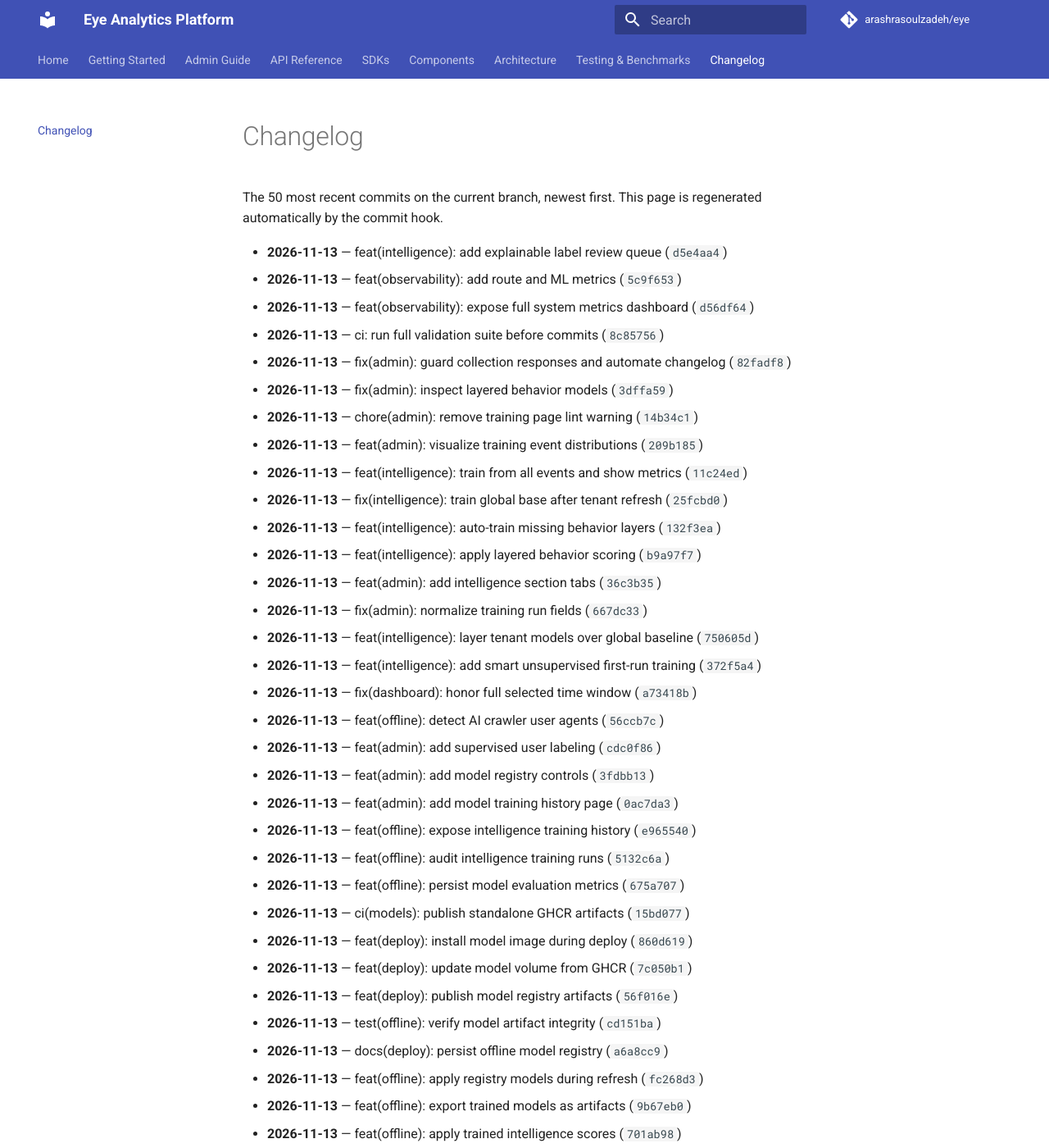
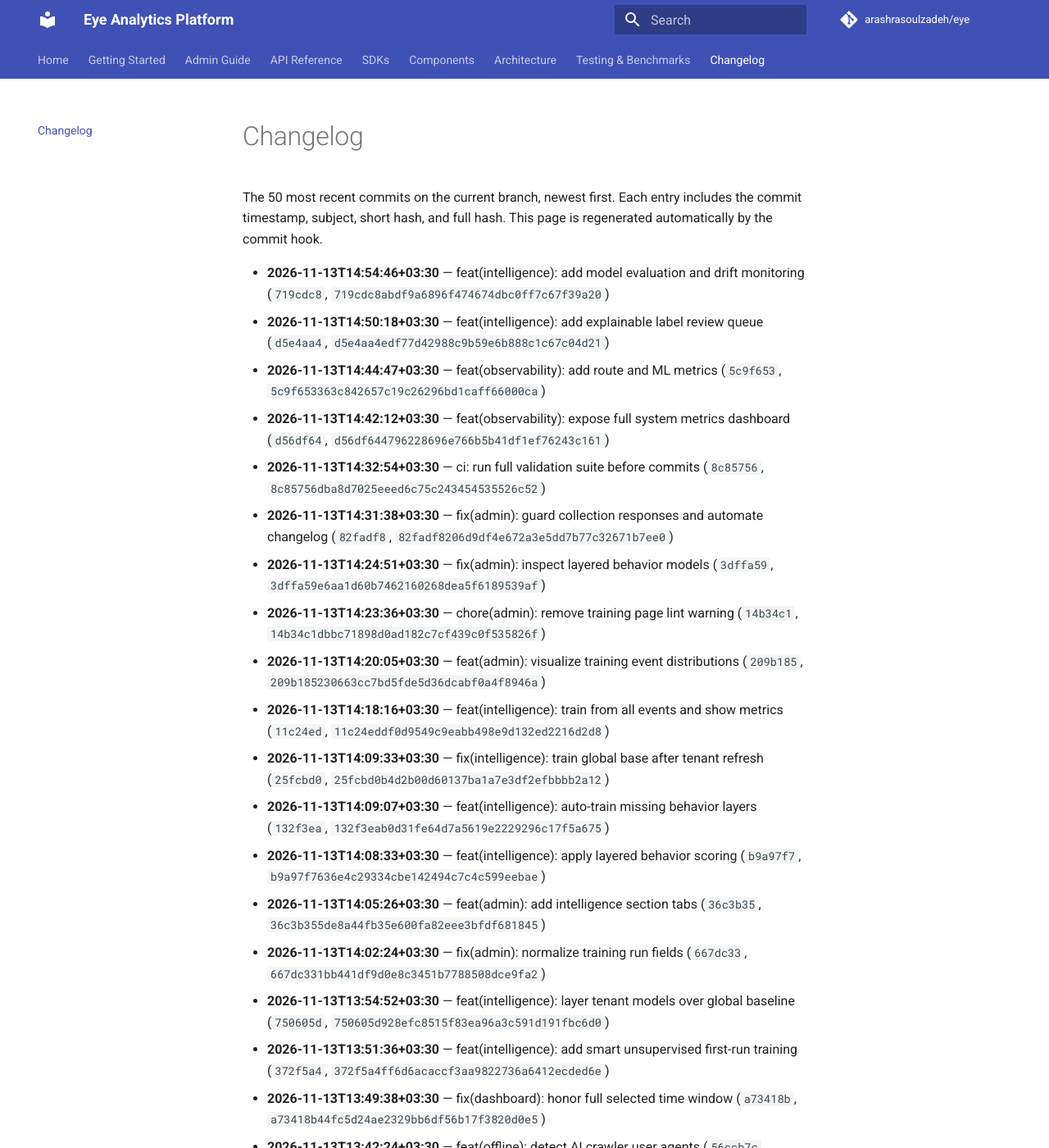
Before and after one commit to arashrasoulzadeh/eye, an MkDocs documentation site: the page built from docs/changelog.md, in a window 1280 px wide and 1400 px high. Shown: the whole window at 82% size. Built offline with MkDocs 1.6.1 and Material for MkDocs 9.7.7, drawn with Linux system fonts in a browser that asks for light colours; comment, search, counter and statistics services are not loaded; some of the changed text lies outside the part shown.

Commit message:
ci: make changelog entries timestamped and traceable

```diff
--- a/docs/changelog.md
+++ b/docs/changelog.md
@@ -1,54 +1,54 @@
 # Changelog
 
-The 50 most recent commits on the current branch, newest first. This page is regenerated automatically by the commit hook.
+The 50 most recent commits on the current branch, newest first. Each entry includes the commit timestamp, subject, short hash, and full hash. This page is regenerated automatically by the commit hook.
 
-- **2026-11-13** — feat(intelligence): add explainable label review queue (`d5e4aa4`)
-- **2026-11-13** — feat(observability): add route and ML metrics (`5c9f653`)
-- **2026-11-13** — feat(observability): expose full system metrics dashboard (`d56df64`)
-- **2026-11-13** — ci: run full validation suite before commits (`8c85756`)
-- **2026-11-13** — fix(admin): guard collection responses and automate changelog (`82fadf8`)
-- **2026-11-13** — fix(admin): inspect layered behavior models (`3dffa59`)
-- **2026-11-13** — chore(admin): remove training page lint warning (`14b34c1`)
-- **2026-11-13** — feat(admin): visualize training event distributions (`209b185`)
-- **2026-11-13** — feat(intelligence): train from all events and show metrics (`11c24ed`)
-- **2026-11-13** — fix(intelligence): train global base after tenant refresh (`25fcbd0`)
-- **2026-11-13** — feat(intelligence): auto-train missing behavior layers (`132f3ea`)
-- **2026-11-13** — feat(intelligence): apply layered behavior scoring (`b9a97f7`)
-- **2026-11-13** — feat(admin): add intelligence section tabs (`36c3b35`)
-- **2026-11-13** — fix(admin): normalize training run fields (`667dc33`)
-- **2026-11-13** — feat(intelligence): layer tenant models over global baseline (`750605d`)
-- **2026-11-13** — feat(intelligence): add smart unsupervised first-run training (`372f5a4`)
-- **2026-11-13** — fix(dashboard): honor full selected time window (`a73418b`)
-- **2026-11-13** — feat(offline): detect AI crawler user agents (`56ccb7c`)
-- **2026-11-13** — feat(admin): add supervised user labeling (`cdc0f86`)
-- **2026-11-13** — feat(admin): add model registry controls (`3fdbb13`)
-- **2026-11-13** — feat(admin): add model training history page (`0ac7da3`)
-- **2026-11-13** — feat(offline): expose intelligence training history (`e965540`)
-- **2026-11-13** — feat(offline): audit intelligence training runs (`5132c6a`)
-- **2026-11-13** — feat(offline): persist model evaluation metrics (`675a707`)
-- **2026-11-13** — ci(models): publish standalone GHCR artifacts (`15bd077`)
-- **2026-11-13** — feat(deploy): install model image during deploy (`860d619`)
-- **2026-11-13** — feat(deploy): update model volume from GHCR (`7c050b1`)
-- **2026-11-13** — feat(deploy): publish model registry artifacts (`56f016e`)
-- **2026-11-13** — test(offline): verify model artifact integrity (`cd151ba`)
-- **2026-11-13** — docs(deploy): persist offline model registry (`a6a8cc9`)
-- **2026-11-13** — feat(offline): apply registry models during refresh (`fc268d3`)
-- **2026-11-13** — feat(offline): export trained models as artifacts (`9b67eb0`)
-- **2026-11-13** — feat(offline): apply trained intelligence scores (`701ab98`)
-- **2026-11-13** — feat(offline): wire global model registry (`ca8674e`)
-- **2026-11-13** — feat(admin): add time-scoped user behavior metrics (`3b4d514`)
-- **2026-11-13** — fix(dashboard): show rolling twenty-four-hour buckets (`54ca3b3`)
-- **2026-11-13** — feat(offline): train versioned user models (`590d18d`)
-- **2026-11-13** — feat(offline): add intelligence training labels (`37028ec`)
-- **2026-11-13** — feat(admin): add user intelligence dashboard (`bf7002f`)
-- **2026-11-13** — feat(offline): add user intelligence snapshots (`95a0240`)
-- **2026-11-13** — feat(offline): expose persisted session location (`58c1046`)
-- **2026-11-13** — feat(offline): add GeoLite2 session enrichment (`833e982`)
-- **2026-11-13** — fix(dashboard): limit hourly chart to selected range (`08d1a60`)
-- **2026-11-13** — fix(admin): link user profiles (`b71187e`)
-- **2026-11-13** — docs: add admin guide and populated screenshots (`0119d30`)
-- **2026-11-13** — perf(analytics): cache suggested funnels (`e3851a9`)
-- **2026-11-13** — perf(analytics): cache funnel results (`1d6b820`)
-- **2026-11-13** — fix(analytics): exclude derived events from buckets (`8c6fa02`)
-- **2026-11-13** — feat(analytics): persist event time buckets (`6d0924a`)
-- **2026-11-13** — feat(analytics): add cached time buckets (`3a5cc4b`)
+- **2026-11-13T14:54:46+03:30** — feat(intelligence): add model evaluation and drift monitoring (`719cdc8`, `719cdc8abdf9a6896f474674dbc0ff7c67f39a20`)
+- **2026-11-13T14:50:18+03:30** — feat(intelligence): add explainable label review queue (`d5e4aa4`, `d5e4aa4edf77d42988c9b59e6b888c1c67c04d21`)
+- **2026-11-13T14:44:47+03:30** — feat(observability): add route and ML metrics (`5c9f653`, `5c9f653363c842657c19c26296bd1caff66000ca`)
+- **2026-11-13T14:42:12+03:30** — feat(observability): expose full system metrics dashboard (`d56df64`, `d56df644796228696e766b5b41df1ef76243c161`)
+- **2026-11-13T14:32:54+03:30** — ci: run full validation suite before commits (`8c85756`, `8c85756dba8d7025eeed6c75c243454535526c52`)
+- **2026-11-13T14:31:38+03:30** — fix(admin): guard collection responses and automate changelog (`82fadf8`, `82fadf8206d9df4e672a3e5dd7b77c32671b7ee0`)
+- **2026-11-13T14:24:51+03:30** — fix(admin): inspect layered behavior models (`3dffa59`, `3dffa59e6aa1d60b7462160268dea5f6189539af`)
+- **2026-11-13T14:23:36+03:30** — chore(admin): remove training page lint warning (`14b34c1`, `14b34c1dbbc71898d0ad182c7cf439c0f535826f`)
+- **2026-11-13T14:20:05+03:30** — feat(admin): visualize training event distributions (`209b185`, `209b185230663cc7bd5fde5d36dcabf0a4f8946a`)
+- **2026-11-13T14:18:16+03:30** — feat(intelligence): train from all events and show metrics (`11c24ed`, `11c24eddf0d9549c9eabb498e9d132ed2216d2d8`)
+- **2026-11-13T14:09:33+03:30** — fix(intelligence): train global base after tenant refresh (`25fcbd0`, `25fcbd0b4d2b00d60137ba1a7e3df2efbbbb2a12`)
+- **2026-11-13T14:09:07+03:30** — feat(intelligence): auto-train missing behavior layers (`132f3ea`, `132f3eab0d31fe64d7a5619e2229296c17f5a675`)
+- **2026-11-13T14:08:33+03:30** — feat(intelligence): apply layered behavior scoring (`b9a97f7`, `b9a97f7636e4c29334cbe142494c7c4c599eebae`)
+- **2026-11-13T14:05:26+03:30** — feat(admin): add intelligence section tabs (`36c3b35`, `36c3b355de8a44fb35e600fa82eee3bfdf681845`)
+- **2026-11-13T14:02:24+03:30** — fix(admin): normalize training run fields (`667dc33`, `667dc331bb441df9d0e8c3451b7788508dce9fa2`)
+- **2026-11-13T13:54:52+03:30** — feat(intelligence): layer tenant models over global baseline (`750605d`, `750605d928efc8515f83ea96a3c591d191fbc6d0`)
+- **2026-11-13T13:51:36+03:30** — feat(intelligence): add smart unsupervised first-run training (`372f5a4`, `372f5a4ff6d6acaccf3aa9822736a6412ecded6e`)
+- **2026-11-13T13:49:38+03:30** — fix(dashboard): honor full selected time window (`a73418b`, `a73418b44fc5d24ae2329bb6df56b17f3820d0e5`)
+- **2026-11-13T13:42:24+03:30** — feat(offline): detect AI crawler user agents (`56ccb7c`, `56ccb7c3ffef9d1ac92680b241f9358bb7bee171`)
+- **2026-11-13T13:39:58+03:30** — feat(admin): add supervised user labeling (`cdc0f86`, `cdc0f86e1c2e60942d597b186bdc9981bc0e8da2`)
+- **2026-11-13T13:37:21+03:30** — feat(admin): add model registry controls (`3fdbb13`, `3fdbb135923dc91b8c97370c3e6a48c1becfe1ff`)
+- **2026-11-13T13:35:35+03:30** — feat(admin): add model training history page (`0ac7da3`, `0ac7da3d2002ef981e2c936a4d011fa1cce64024`)
+- **2026-11-13T13:33:51+03:30** — feat(offline): expose intelligence training history (`e965540`, `e9655407078dae4e9a1deef2c7368fdbcb50b452`)
+- **2026-11-13T13:26:09+03:30** — feat(offline): audit intelligence training runs (`5132c6a`, `5132c6ac0d952a50e8d9f47809363188c24e848c`)
+- **2026-11-13T13:25:33+03:30** — feat(offline): persist model evaluation metrics (`675a707`, `675a707c0e71b0e4a6c520bddfdb3a6d535f2e32`)
+- **2026-11-13T13:24:32+03:30** — ci(models): publish standalone GHCR artifacts (`15bd077`, `15bd077e8d20b06dfa4a3be03f594e6323d45dcf`)
+- **2026-11-13T13:23:15+03:30** — feat(deploy): install model image during deploy (`860d619`, `860d619e1a70eefa5f0cc6ec480a959985b8b946`)
+- **2026-11-13T13:20:40+03:30** — feat(deploy): update model volume from GHCR (`7c050b1`, `7c050b1d31e14228a35def93b0953ec4b49b0a9d`)
+- **2026-11-13T13:20:07+03:30** — feat(deploy): publish model registry artifacts (`56f016e`, `56f016e194fbf489ebcf726b34cba9de95a6c7d4`)
+- **2026-11-13T13:19:31+03:30** — test(offline): verify model artifact integrity (`cd151ba`, `cd151babb1060dc349a51884b8a97e17a4bacc09`)
+- **2026-11-13T13:17:56+03:30** — docs(deploy): persist offline model registry (`a6a8cc9`, `a6a8cc9dba8b593c3cf558d94f63a070eed1e8cd`)
+- **2026-11-13T13:17:05+03:30** — feat(offline): apply registry models during refresh (`fc268d3`, `fc268d338967290bcfea6f61df79463fcc867e24`)
+- **2026-11-13T13:14:53+03:30** — feat(offline): export trained models as artifacts (`9b67eb0`, `9b67eb0252077b3b8bf0210ff56848f8a88e5fc2`)
+- **2026-11-13T13:13:34+03:30** — feat(offline): apply trained intelligence scores (`701ab98`, `701ab98236de57d8b39a2912683f55d25918c7b8`)
+- **2026-11-13T13:11:02+03:30** — feat(offline): wire global model registry (`ca8674e`, `ca8674e5ad824c173115e7dfc39f0e9f9142058c`)
+- **2026-11-13T13:06:56+03:30** — feat(admin): add time-scoped user behavior metrics (`3b4d514`, `3b4d514f0fa266e1e27d35ceadf1b25d3330de28`)
+- **2026-11-13T13:04:20+03:30** — fix(dashboard): show rolling twenty-four-hour buckets (`54ca3b3`, `54ca3b3ac5f30ebc975a319c88267a2561278188`)
+- **2026-11-13T13:01:12+03:30** — feat(offline): train versioned user models (`590d18d`, `590d18def9571e9f83a750f62f22c4451e6a96bc`)
+- **2026-11-13T12:58:26+03:30** — feat(offline): add intelligence training labels (`37028ec`, `37028ec3340cd5c7ed4fac7cc7a71e7c5022fe05`)
+- **2026-11-13T12:54:59+03:30** — feat(admin): add user intelligence dashboard (`bf7002f`, `bf7002f8fa05478e266bb99a97b517841a569330`)
+- **2026-11-13T12:52:55+03:30** — feat(offline): add user intelligence snapshots (`95a0240`, `95a02408d2a2da6f7145da30e75f4949e9d95199`)
+- **2026-11-13T12:49:41+03:30** — feat(offline): expose persisted session location (`58c1046`, `58c1046b7ff4e82b6d9a03acad7f7ed1d9aa9080`)
+- **2026-11-13T12:46:17+03:30** — feat(offline): add GeoLite2 session enrichment (`833e982`, `833e9829556b35dc683f31a6eeef8e21b4c75e81`)
+- **2026-11-13T12:36:45+03:30** — fix(dashboard): limit hourly chart to selected range (`08d1a60`, `08d1a60301d72fa8b241cd11d89bc7decf5d97c8`)
+- **2026-11-13T12:26:31+03:30** — fix(admin): link user profiles (`b71187e`, `b71187e205279df216747f5095630092e520fd03`)
+- **2026-11-13T12:25:02+03:30** — docs: add admin guide and populated screenshots (`0119d30`, `0119d30693842a47a9d6eb1fa82c60a8dc99d504`)
+- **2026-11-13T03:51:57+03:30** — perf(analytics): cache suggested funnels (`e3851a9`, `e3851a972081f576be8edd7a65a342e808cf58d5`)
+- **2026-11-13T03:51:24+03:30** — perf(analytics): cache funnel results (`1d6b820`, `1d6b8209538a60e9521f5e3239c6eb15558d6000`)
+- **2026-11-13T03:44:50+03:30** — fix(analytics): exclude derived events from buckets (`8c6fa02`, `8c6fa02faa24bfb1a030789765e521c0e91b31a0`)
+- **2026-11-13T03:41:26+03:30** — feat(analytics): persist event time buckets (`6d0924a`, `6d0924ac087f5d3f0048f9a7c6921f5e669387aa`)
```
Also changed, not shown: 1 other file.
